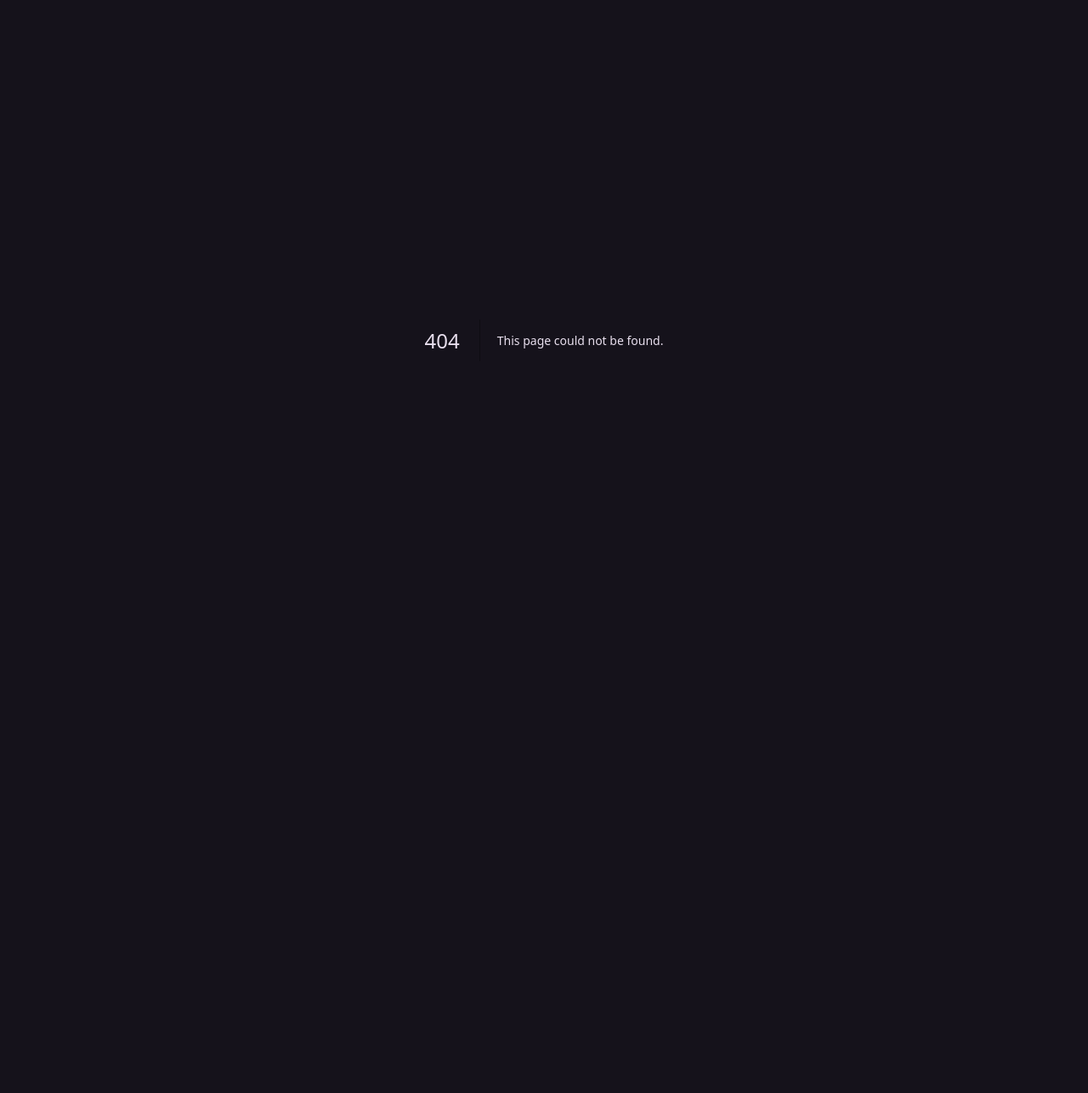
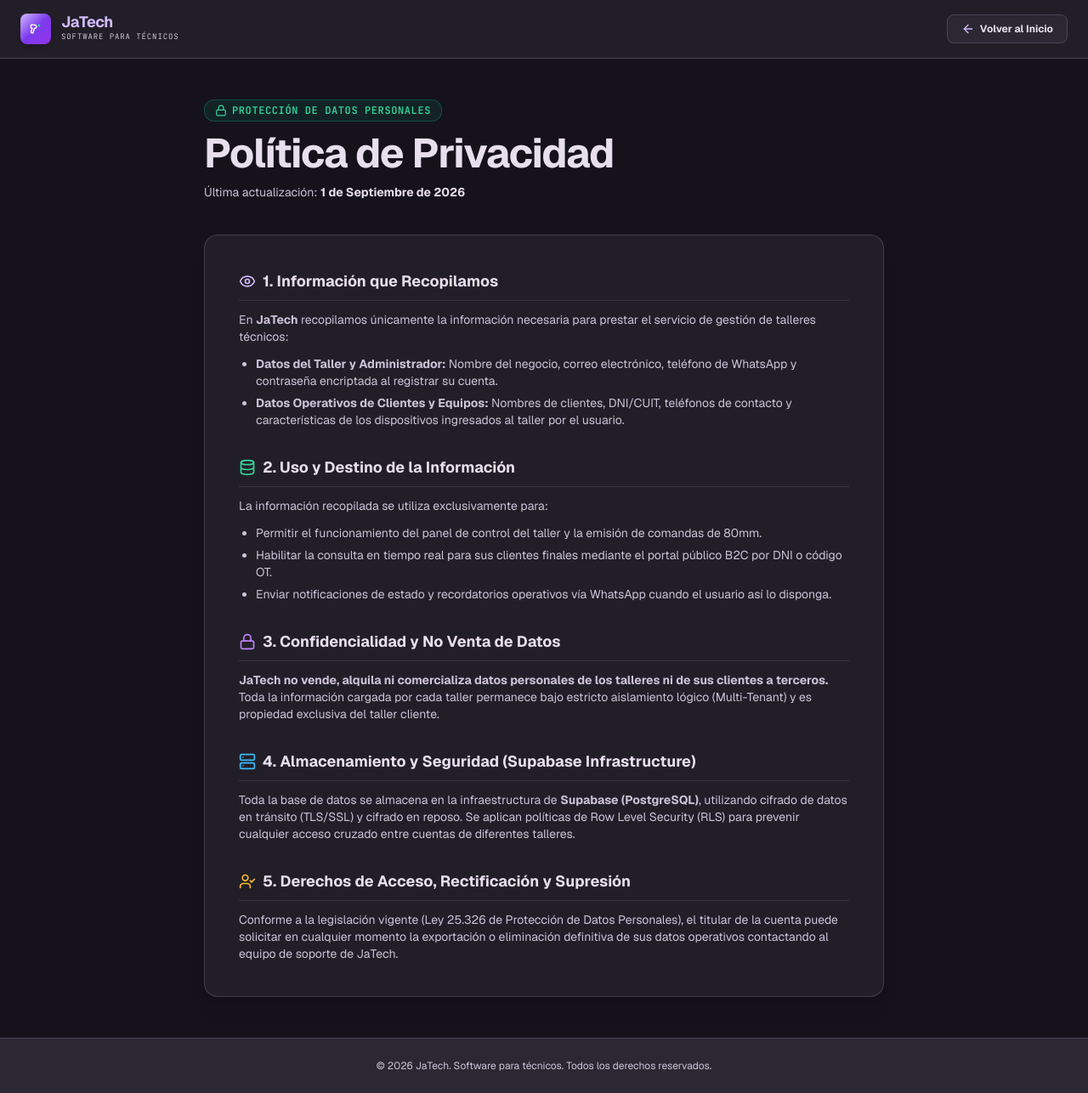
Before and after one commit to Furia04/sistema-atencion-tecnica, a Next.js app: page /privacy in a window 1280 px wide. Before the commit this address had no page. Shown: the whole page at 85% size. Before the commit the page ends 800 px from the top, so only its background shows below. Built offline with nearby package versions, Linux system fonts and the light colour scheme.

Commit message:
feat: add Privacy Policy page at /privacy for JaTech

```diff
--- a/src/app/page.tsx
+++ b/src/app/page.tsx
@@ -443,7 +443,7 @@ export default function LandingPage() {
 
           <div className="flex gap-6">
             <Link href="/terms" className="hover:text-primary transition-colors">Términos de Servicio</Link>
-            <a href="#" className="hover:text-primary transition-colors">Privacidad</a>
+            <Link href="/privacy" className="hover:text-primary transition-colors">Privacidad</Link>
             <a href="#" className="hover:text-primary transition-colors">Soporte</a>
           </div>
         </div>
--- /dev/null
+++ b/src/app/privacy/page.tsx
@@ -0,0 +1,108 @@
+'use client';
+
+import React from 'react';
+import Link from 'next/link';
+import { Logo } from '@/components/ui/logo';
+import { ShieldCheck, Lock, ArrowLeft, Eye, Database, Server, UserCheck, Key } from 'lucide-react';
+
+export default function PrivacyPolicyPage() {
+  const lastUpdated = '1 de Septiembre de 2026';
+
+  return (
+    <div className="min-h-screen bg-background text-on-surface font-sans flex flex-col">
+      {/* Encabezado */}
+      <header className="bg-surface-container border-b border-outline-variant py-4 px-6 sticky top-0 z-20 shadow-sm flex items-center justify-between">
+        <Link href="/">
+          <Logo size={36} textSubtitle="Software para técnicos" />
+        </Link>
+        <Link
+          href="/"
+          className="inline-flex items-center gap-1.5 px-4 py-2 bg-surface-container-high border border-outline-variant hover:bg-surface-container-highest rounded-xl text-xs font-bold text-on-surface transition-colors"
+        >
+          <ArrowLeft className="w-4 h-4 text-primary" /> Volver al Inicio
+        </Link>
+      </header>
+
+      {/* Contenido Principal */}
+      <main className="flex-1 max-w-4xl mx-auto w-full p-6 md:p-12 space-y-10">
+        <div className="space-y-3 text-center md:text-left">
+          <span className="inline-flex items-center gap-1.5 px-3 py-1 rounded-full bg-emerald-500/10 border border-emerald-500/30 text-emerald-400 font-label-caps text-xs font-bold uppercase tracking-wider">
+            <Lock className="w-3.5 h-3.5" /> Protección de Datos Personales
+          </span>
+          <h1 className="font-display-lg text-3xl md:text-5xl font-bold text-on-surface tracking-tight">
+            Política de Privacidad
+          </h1>
+          <p className="font-body-md text-xs md:text-sm text-on-surface-variant">
+            Última actualización: <span className="font-bold text-on-surface">{lastUpdated}</span>
+          </p>
+        </div>
+
+        <div className="bg-surface-container border border-outline-variant/80 rounded-2xl p-6 md:p-10 space-y-8 shadow-xl text-xs md:text-sm leading-relaxed text-on-surface-variant">
+          {/* SECCIÓN 1 */}
+          <section className="space-y-3">
+            <h2 className="font-title-sm text-base md:text-lg font-bold text-on-surface flex items-center gap-2 border-b border-outline-variant/60 pb-2">
+              <Eye className="w-5 h-5 text-primary" /> 1. Información que Recopilamos
+            </h2>
+            <p>
+              En <strong>JaTech</strong> recopilamos únicamente la información necesaria para prestar el servicio de gestión de talleres técnicos:
+            </p>
+            <ul className="list-disc pl-5 space-y-1.5">
+              <li><strong>Datos del Taller y Administrador:</strong> Nombre del negocio, correo electrónico, teléfono de WhatsApp y contraseña encriptada al registrar su cuenta.</li>
+              <li><strong>Datos Operativos de Clientes y Equipos:</strong> Nombres de clientes, DNI/CUIT, teléfonos de contacto y características de los dispositivos ingresados al taller por el usuario.</li>
+            </ul>
+          </section>
+
+          {/* SECCIÓN 2 */}
+          <section className="space-y-3">
+            <h2 className="font-title-sm text-base md:text-lg font-bold text-on-surface flex items-center gap-2 border-b border-outline-variant/60 pb-2">
+              <Database className="w-5 h-5 text-emerald-400" /> 2. Uso y Destino de la Información
+            </h2>
+            <p>
+              La información recopilada se utiliza exclusivamente para:
+            </p>
+            <ul className="list-disc pl-5 space-y-1.5">
+              <li>Permitir el funcionamiento del panel de control del taller y la emisión de comandas de 80mm.</li>
+              <li>Habilitar la consulta en tiempo real para sus clientes finales mediante el portal público B2C por DNI o código OT.</li>
+              <li>Enviar notificaciones de estado y recordatorios operativos vía WhatsApp cuando el usuario así lo disponga.</li>
+            </ul>
+          </section>
+
+          {/* SECCIÓN 3 */}
+          <section className="space-y-3">
+            <h2 className="font-title-sm text-base md:text-lg font-bold text-on-surface flex items-center gap-2 border-b border-outline-variant/60 pb-2">
+              <Lock className="w-5 h-5 text-purple-400" /> 3. Confidencialidad y No Venta de Datos
+            </h2>
+            <p>
+              <strong>JaTech no vende, alquila ni comercializa datos personales de los talleres ni de sus clientes a terceros.</strong> Toda la información cargada por cada taller permanece bajo estricto aislamiento lógico (Multi-Tenant) y es propiedad exclusiva del taller cliente.
+            </p>
+          </section>
+
+          {/* SECCIÓN 4 */}
+          <section className="space-y-3">
+            <h2 className="font-title-sm text-base md:text-lg font-bold text-on-surface flex items-center gap-2 border-b border-outline-variant/60 pb-2">
+              <Server className="w-5 h-5 text-sky-400" /> 4. Almacenamiento y Seguridad (Supabase Infrastructure)
+            </h2>
+            <p>
+              Toda la base de datos se almacena en la infraestructura de <strong>Supabase (PostgreSQL)</strong>, utilizando cifrado de datos en tránsito (TLS/SSL) y cifrado en reposo. Se aplican políticas de Row Level Security (RLS) para prevenir cualquier acceso cruzado entre cuentas de diferentes talleres.
+            </p>
+          </section>
+
+          {/* SECCIÓN 5 */}
+          <section className="space-y-3">
+            <h2 className="font-title-sm text-base md:text-lg font-bold text-on-surface flex items-center gap-2 border-b border-outline-variant/60 pb-2">
+              <UserCheck className="w-5 h-5 text-amber-400" /> 5. Derechos de Acceso, Rectificación y Supresión
+            </h2>
+            <p>
+              Conforme a la legislación vigente (Ley 25.326 de Protección de Datos Personales), el titular de la cuenta puede solicitar en cualquier momento la exportación o eliminación definitiva de sus datos operativos contactando al equipo de soporte de JaTech.
+            </p>
+          </section>
+        </div>
+      </main>
+
+      {/* Footer */}
+      <footer className="bg-surface-container-high border-t border-outline-variant py-6 px-6 text-center text-xs text-on-surface-variant mt-auto">
+        <p>© 2026 JaTech. Software para técnicos. Todos los derechos reservados.</p>
+      </footer>
+    </div>
+  );
+}
```
